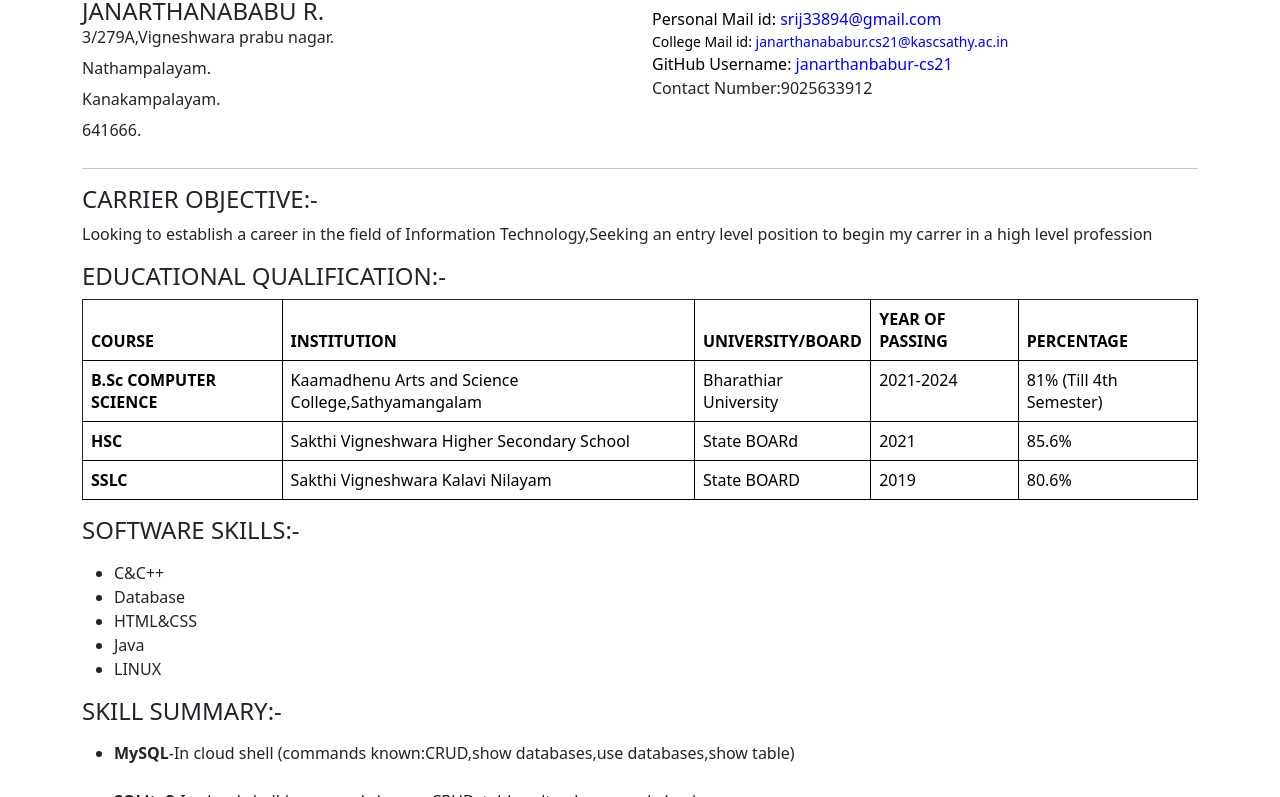
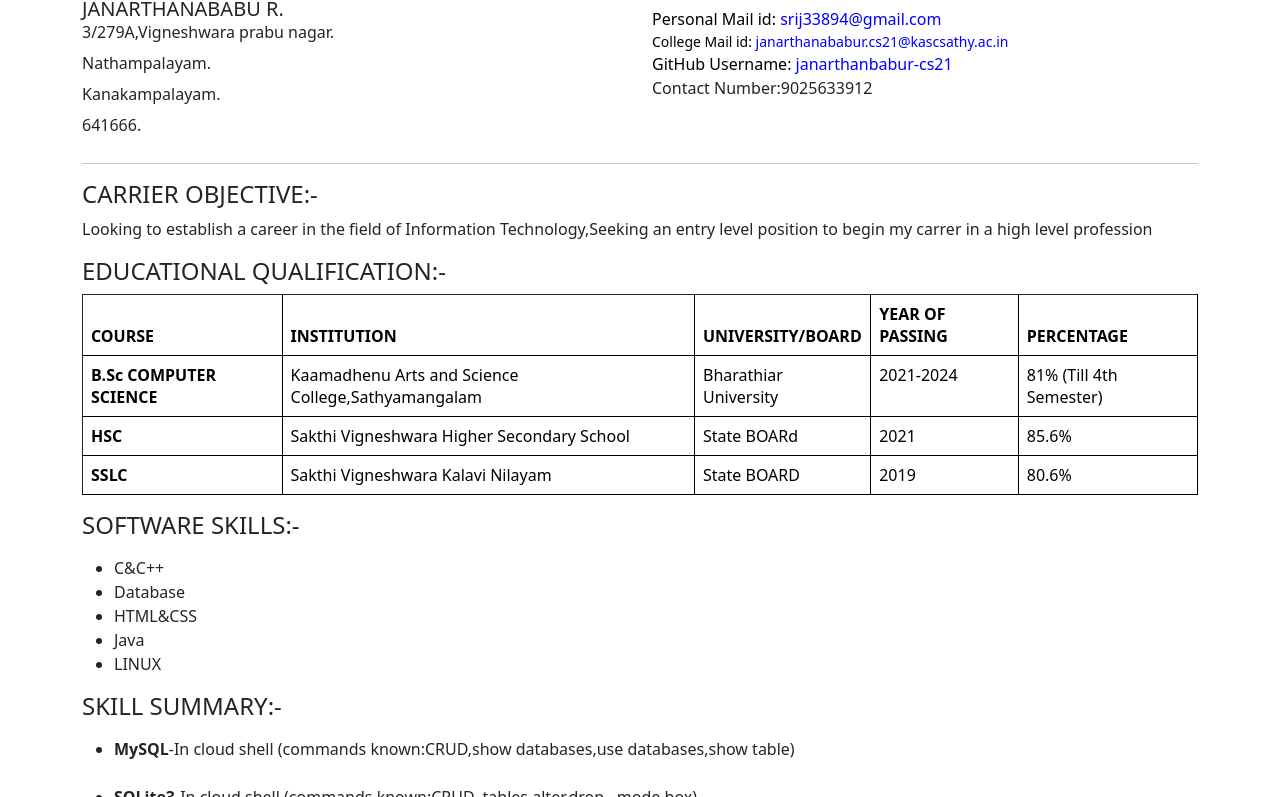
Before and after one commit to Janarthanbabur-cs21/myresume, a plain HTML site: page index.html in a window 1280 px wide. Shown: the part 49-846 px from the top of the page. Drawn offline with nearby package versions, Linux system fonts and the light colour scheme.

Commit message:
eight commit

```diff
--- a/index.html
+++ b/index.html
@@ -40,7 +40,7 @@
       <center>  <h2 class="text-center ">RESUME</h2> </center>
         <div class="row">
         <div class="col-4">
-            <h4> JANARTHANABABU R.</h4><br>
+            <h5> JANARTHANABABU R.</h5><br>
             <p class="p1">3/279A,Vigneshwara prabu nagar.</p><br>
             <p class="p1">Nathampalayam.</p><br>
             <p class="p1">Kanakampalayam.</p></br>
```
